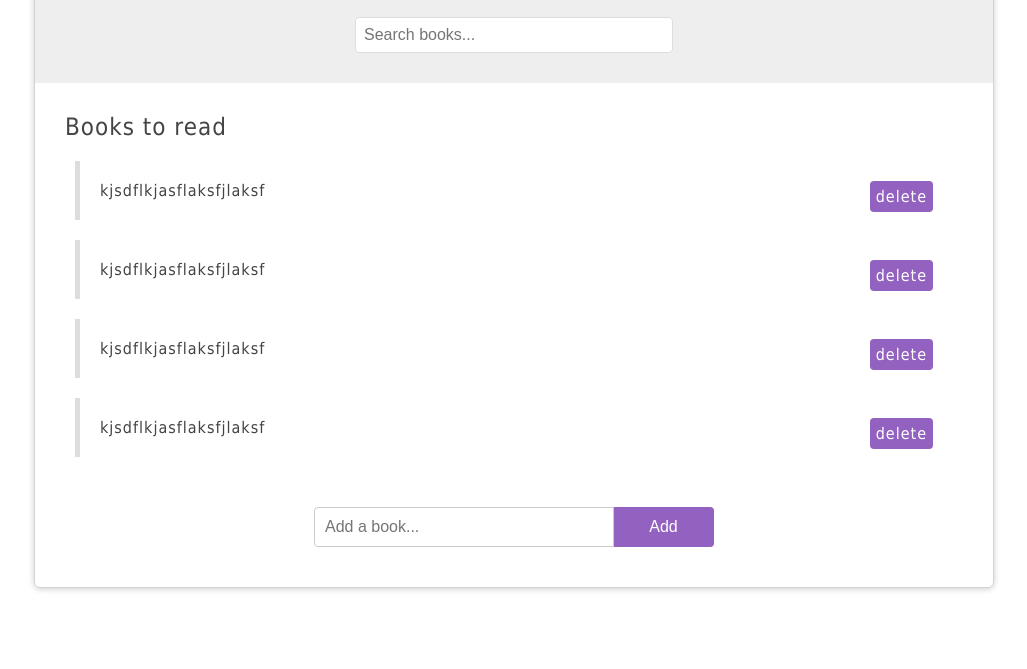
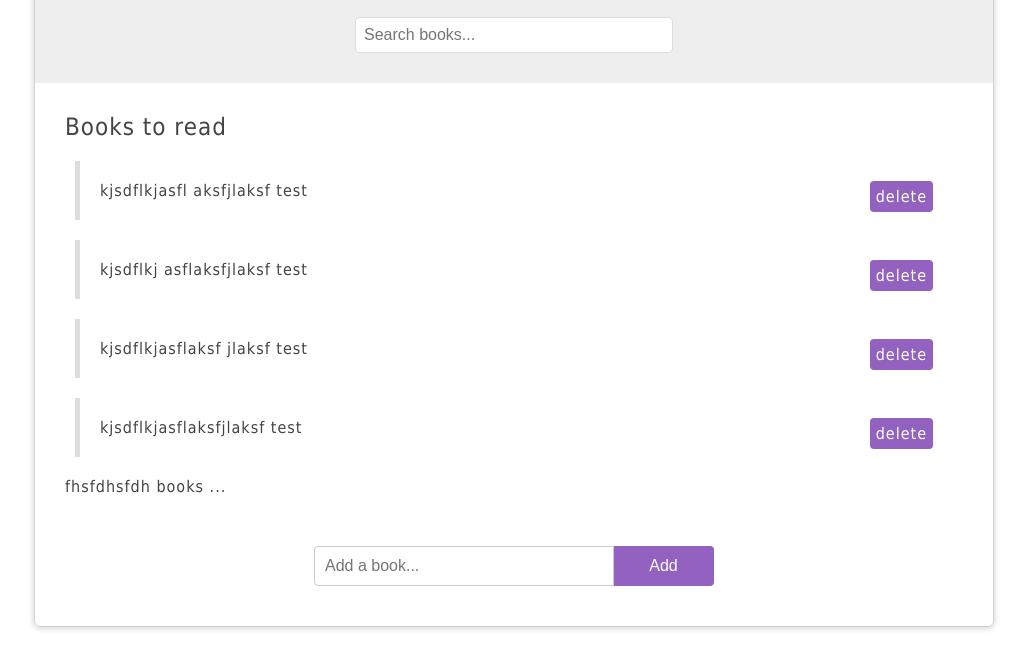
Before and after one commit to DorotaPawlowska/cwiczenie_repo6, a plain HTML site: page DOMdomDOM/index.html in a window 1280 px wide. Shown: the part 111-780 px from the top of the page, without its empty margins (126-1153 px from the left). Drawn offline with Linux system fonts and the light colour scheme.

Commit message:
commit nr4 JavaScript DOM
ep#5 - innerHTML + textContent

```diff
--- a/DOMdomDOM/app.js
+++ b/DOMdomDOM/app.js
@@ -4,7 +4,13 @@ var books = document.querySelector('#book-list li .name');
 
 books = document.querySelectorAll('#book-list li .name');
 console.log(books);
+// z tym querySelectorAll - mam nodelist
+// ale z getElementsByClassName - mam HTMLCollection
 
-Array.from(books).forEach(function (t) {
-    console.log(t);
-})
+books.forEach(function (t) {
+    t.textContent += ' test';
+});
+
+const bookList = document.querySelector('#book-list');
+// bookList.innerHTML = '<h2>books ...</h2>'
+bookList.innerHTML += '<p> fhsfdhsfdh books ...</p>'
--- a/DOMdomDOM/index.html
+++ b/DOMdomDOM/index.html
@@ -20,15 +20,15 @@
                 <h2 class="title">Books to read</h2>
                 <ul>
                     <li>
-                        <span class="name">kjsdflkjasflaksfjlaksf</span>
+                        <span class="name">kjsdflkjasfl aksfjlaksf</span>
                         <span class="delete">delete</span>
                     </li>
                     <li>
-                        <span class="name">kjsdflkjasflaksfjlaksf</span>
+                        <span class="name">kjsdflkj   asflaksfjlaksf</span>
                         <span class="delete">delete</span>
                     </li>
                     <li>
-                        <span class="name">kjsdflkjasflaksfjlaksf</span>
+                        <span class="name">kjsdflkjasflaksf   jlaksf</span>
                         <span class="delete">delete</span>
                     </li>
                     <li>
```
